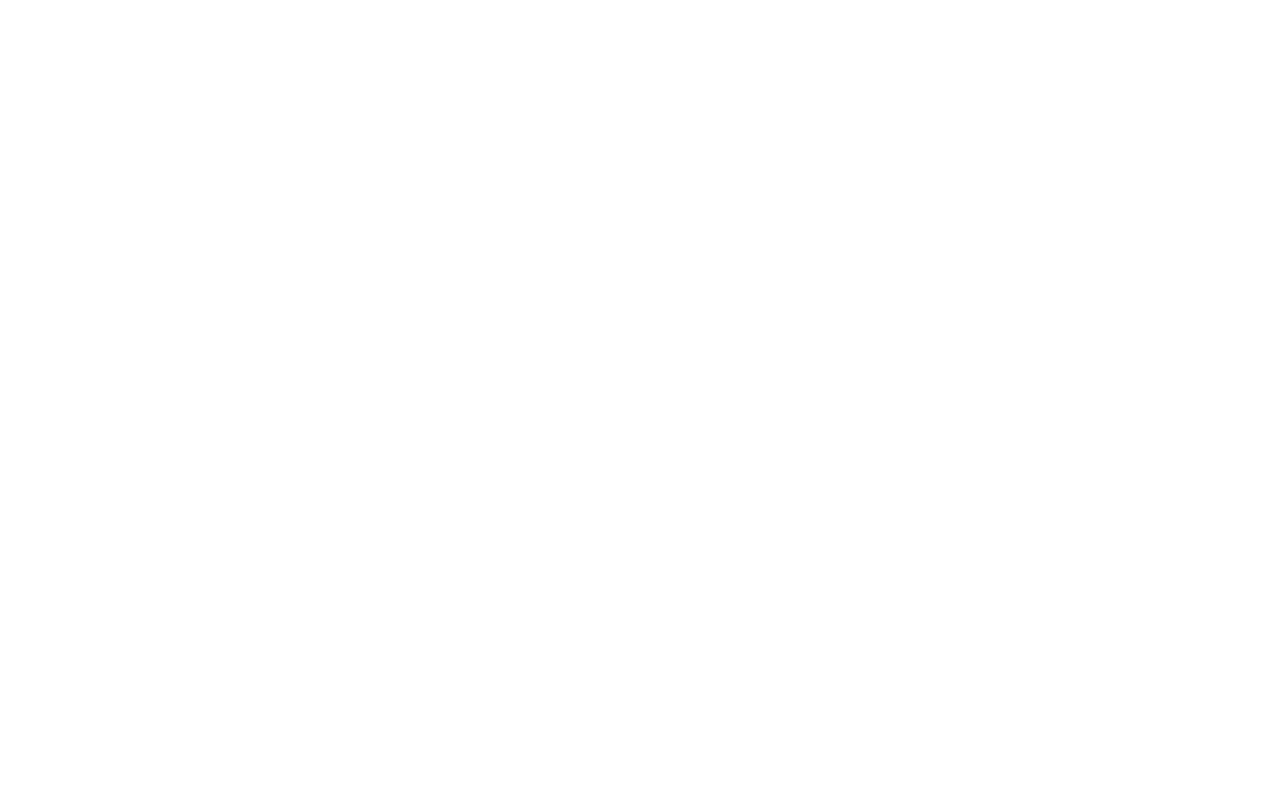
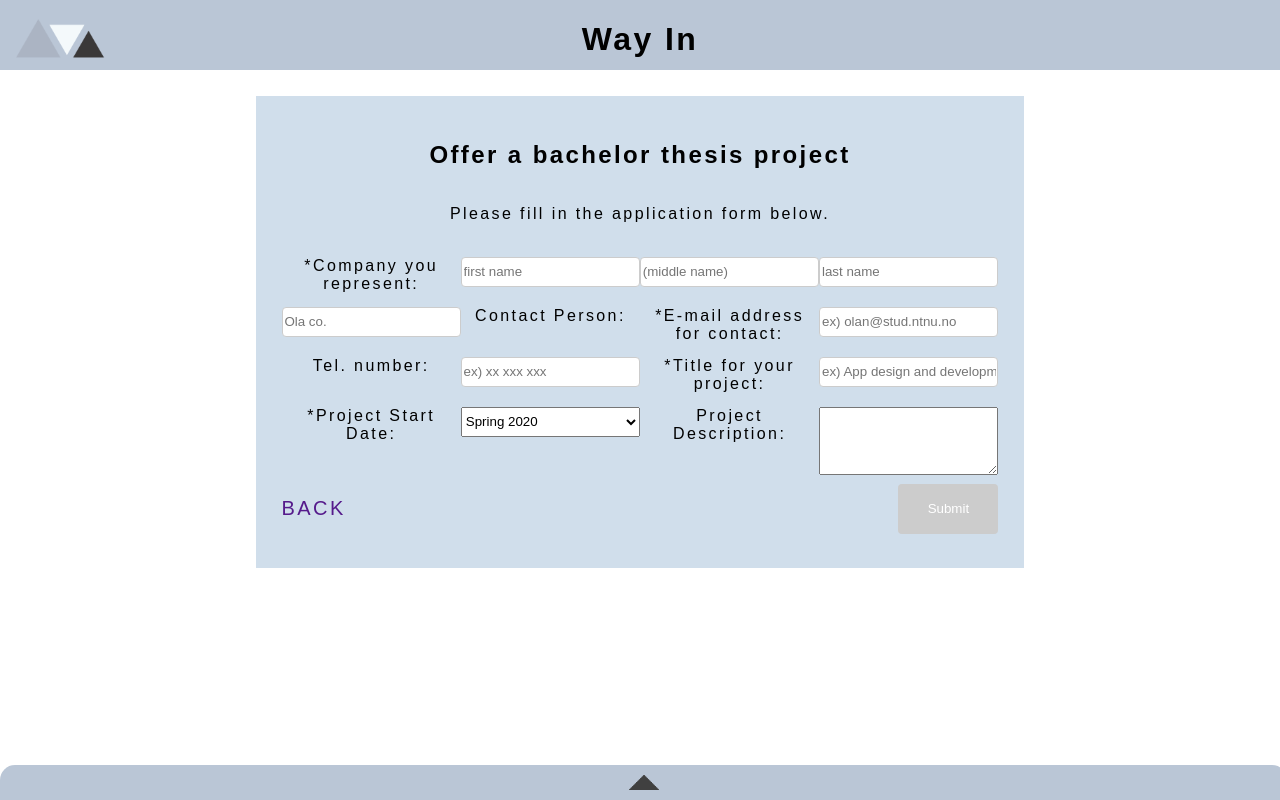
Before and after one commit to ethoyer/webprosjekt-II, a React (Create React App) app in the folder way-in/: page /busApplyBachPage in a window 1280 px wide. Built offline with nearby package versions, Linux system fonts and the light colour scheme.

Commit message:
business bachelor thesis offer form

```diff
--- /dev/null
+++ b/way-in/src/components/pages/busApplyBachPage.js
@@ -0,0 +1,135 @@
+import React from 'react';
+import '../../css/form.css';
+import Header from '../header';
+import Footer from '../footer';
+import { Link } from 'react-router-dom'
+
+class busOfferBachForm extends React.Component {
+    constructor(props) {
+      super(props);
+      this.state = {
+        bachTitle: '',
+        bachCompany: '',
+        bachFaculty: '',
+        bachLocation: '',
+        bachDescription: '',
+        isSubmitted: false,
+    };
+  }
+
+  handleSubmit( event ) {
+    event.preventDefault();
+  }
+
+
+  render() {
+
+    let busApplyBachForm;
+
+    if (this.state.isSubmitted) {
+        busApplyBachForm = (
+        <div className='contact-submit-message'>
+        <h2>Thank you!</h2>
+        <p>Your application form has been sent.</p>
+        <p>A copy of your application has been sent to your e-mail.</p>
+        <Link to="/">Back to front</Link>
+        </div>
+        );
+      } else {
+        busApplyBachForm = (
+
+
+          <form onSubmit={() => {this.handleSubmit()}} >
+            <h2>Offer a bachelor thesis project</h2>
+           <p>Please fill in the application form below.</p>
+            <label htmlFor="compName">*Company you represent: </label>
+            <input
+              id="compName"
+              type="text"
+              placeholder="Ola co."
+              required
+            />
+
+            <label htmlFor="contPerson">Contact Person: </label>
+
+            <input
+              id="fname"
+              type="text"
+              placeholder="first name"
+            />
+
+            <input
+              id="mname"
+              type="text"
+              placeholder="(middle name)"
+            />
+
+            <input
+              id="lname"
+              type="text"
+              placeholder="last name"
+              required
+            />
+
+
+            <label htmlFor="email">*E-mail address for contact: </label>
+            <input
+              id="email"
+              type="email"
+              placeholder="ex) olan@stud.ntnu.no"
+              value={this.state.email}
+              onChange={(event) => {this.handleEmailChange(event)}}
+              required
+            />
+            <label htmlFor="tlf">Tel. number: </label>
+            <input
+                id="tlf"
+                type="tel"
+                placeholder="ex) xx xxx xxx"
+            />
+
+            <label htmlFor="bachTitle">*Title for your project:</label>
+            <input
+                id="bachTitle"
+                type="text"
+                placeholder="ex) App design and development"
+            />
+
+            <label htmlFor="bachStart">*Project Start Date: </label>
+            <select id="bachProStart" name="bachStart">
+              <option value="spring2020">Spring 2020</option>
+              <option value="fall2020">Fall 2020</option>
+              <option value="spring2021">Spring 2021</option>
+            </select>
+
+            <label htmlFor="bachDesc">Project Description: </label>
+            <textarea
+                id="bachDesc"
+             />
+
+
+             <input
+                type='submit'
+                value='Submit'
+               />
+               <a className="navButton" href="" onClick={(e) => this.prevPage(e)}>BACK</a>
+        </form>
+
+       );
+    }
+
+    return (
+        <div>
+        <Header />
+        <main>
+        <div className='studIntForm'>
+          {busApplyBachForm}
+        </div>
+        </main>
+        <Footer />
+      </div>
+    );
+  }
+}
+
+export default busOfferBachForm;
--- a/way-in/src/index.js
+++ b/way-in/src/index.js
@@ -9,6 +9,7 @@
 import busApplyPage from './components/pages/busApplyPage.js';
 import logInPage from './components/pages/logInPage';
 import busApplyIntPage from './components/pages/busApplyIntPage';
+import busApplyBachPage from './components/pages/busApplyBachPage';
 
 const routing = (
     <Router>
@@ -20,6 +21,7 @@
         <Route path="/busApplyPage" component={busApplyPage} />
         <Route path="/logInPage" component={logInPage}/>
         <Route path="/busApplyIntPage" component={busApplyIntPage}/>
+        <Route path="/busApplyBachPage" component={busApplyBachPage}/>
         <Route path="/int_overview" component={studIntApplyPage} />
       </div>
     </Router>
```
